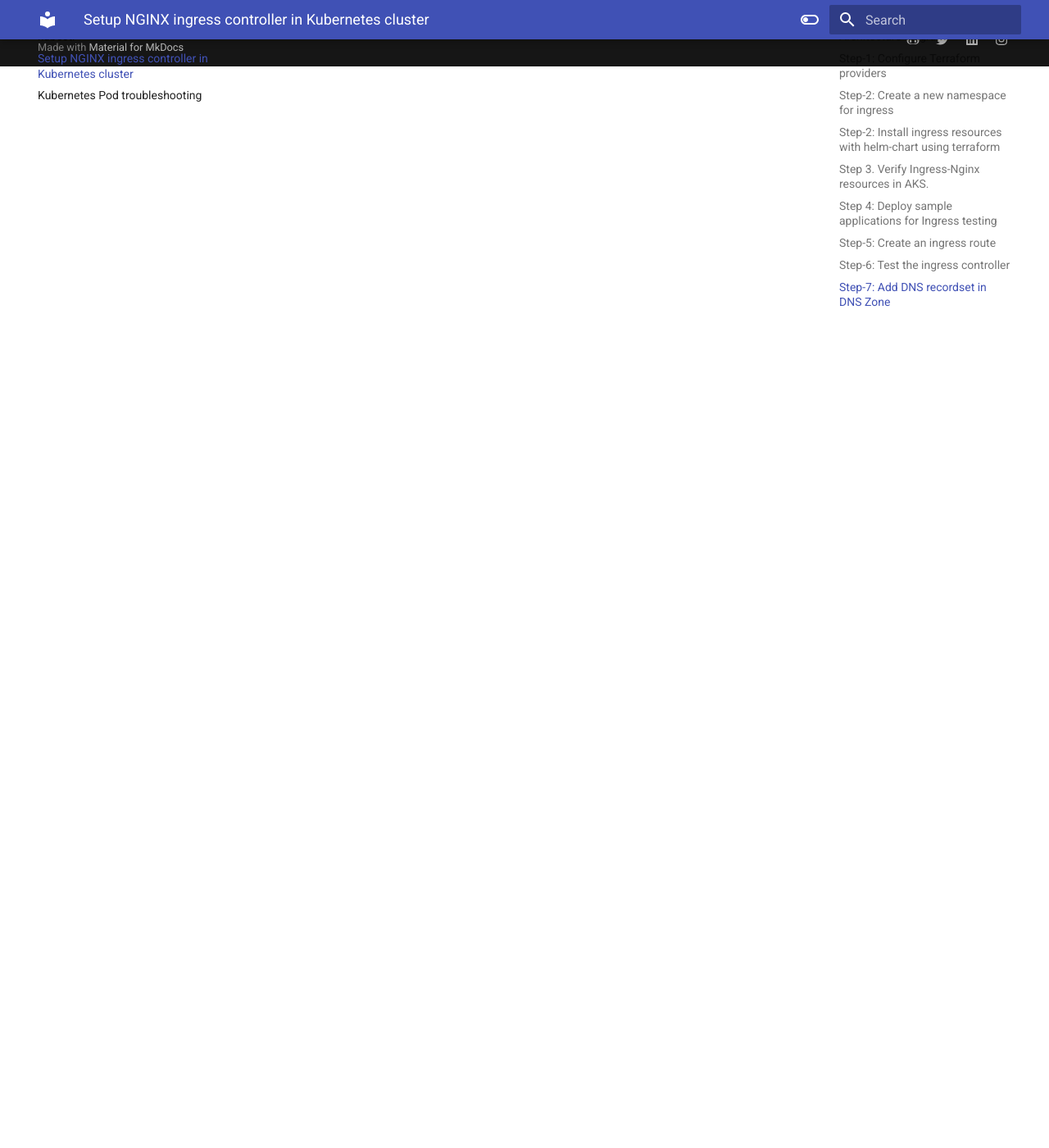
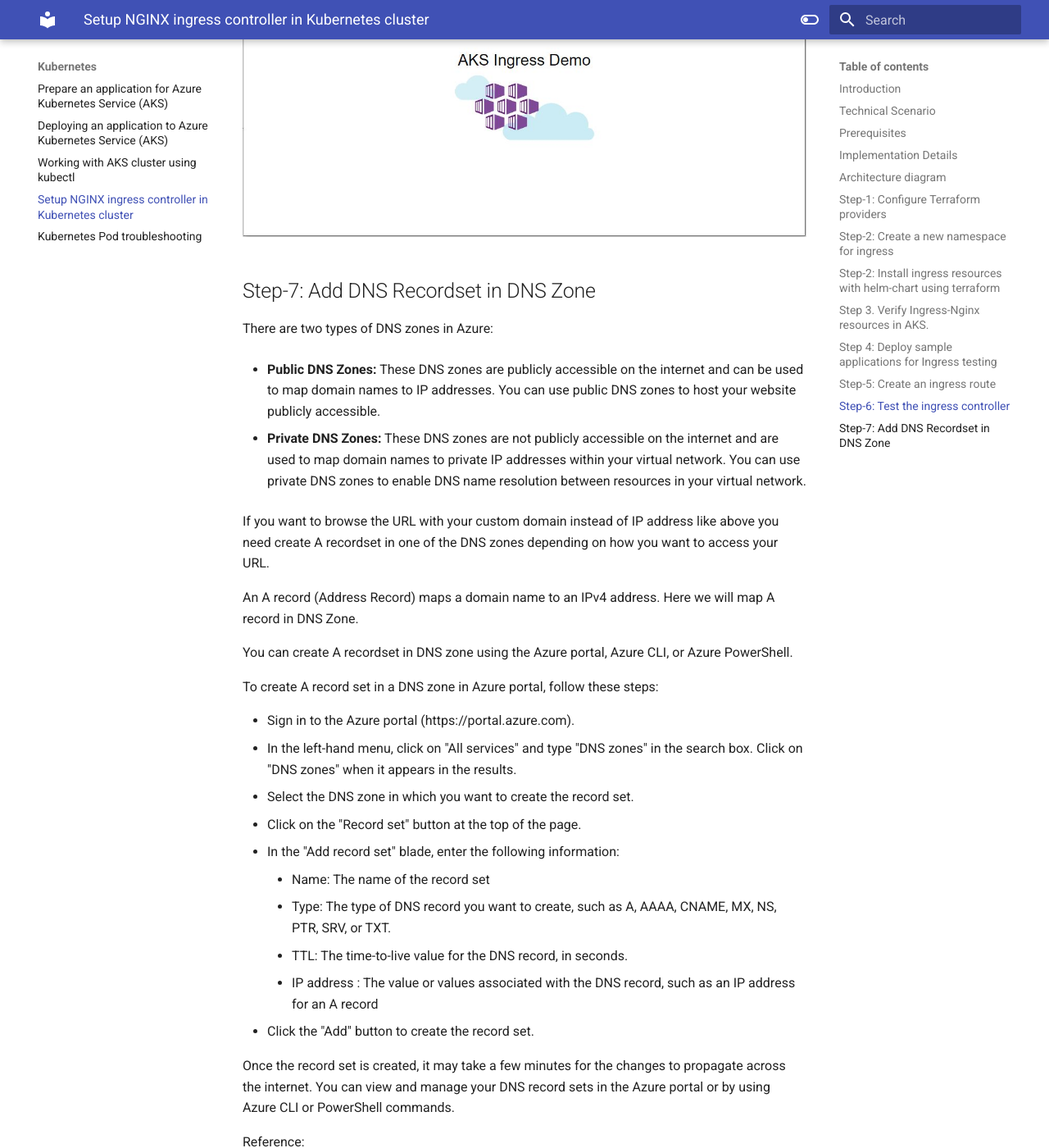
Before and after one commit to akeesari/micros-k8s, an MkDocs documentation site: the page built from docs/kubernetes/4-ingress-controller.md, in a window 1280 px wide and 1400 px high, scrolled down 14927 px. Shown: the whole window at 82% size. Built offline with MkDocs 1.6.1 and Material for MkDocs 9.7.7, drawn with Linux system fonts in a browser that asks for light colours; some of the changed text lies outside the part shown.

Commit message:
review of kubernetes chapters

````diff
--- a/docs/kubernetes/4-ingress-controller.md
+++ b/docs/kubernetes/4-ingress-controller.md
@@ -2,7 +2,11 @@
 
 ## Introduction
 
-An ingress controller is a piece of software that provides reverse proxy, configurable traffic routing, and TLS termination for Kubernetes services. Kubernetes ingress resources are used to configure the ingress rules and routes for individual Kubernetes services. When you use an ingress controller and ingress rules, a single IP address can be used to route traffic to multiple services in a Kubernetes cluster.
+NGINX Ingress Controller is a type of ingress controller, it is a piece of software (configuration) that manages incoming traffic to a Kubernetes cluster. It works as a reverse proxy and load balancer, routing incoming traffic to the appropriate Kubernetes services based on the rules defined in the ingress resources. When you use an ingress controller and ingress rules, a single IP address can be used to route traffic to multiple services in a Kubernetes cluster.
+
+Ingress resources are Kubernetes objects that define rules for routing incoming traffic to specific services. The NGINX Ingress Controller is responsible for reading and interpreting these rules and routing the traffic accordingly.
+
+The NGINX Ingress Controller is a popular choice for Kubernetes users because it is lightweight, highly scalable, and provides advanced features like SSL termination, rate limiting, and WebSockets support.
 
 ## Technical Scenario
 
@@ -11,14 +15,13 @@
 
 **Install ingress-nginx controller helm chart using terraform**
 
-Another requirement is to make sure that installation of Nginx ingress controller in AKS is completely automated using using pipelines, therefore Installation of ingress-nginx controller helm chart will be done using terraform.
+Another requirement here is to make sure that installation of Nginx ingress controller in AKS is completely automated, to fulfill this requirement we are going to use terraform configuration to install the ingress-nginx controller in our AKS.
 
-**Note:**
+!!! Note
+    There are two open source ingress controllers for Kubernetes based on Nginx:
 
-There are two open source ingress controllers for Kubernetes based on Nginx:
-
-- One is maintained by the Kubernetes community (kubernetes/ingress-nginx),
-- Second one is maintained by NGINX, Inc. (nginxinc/kubernetes-ingress).
+   - One is maintained by the Kubernetes community (kubernetes/ingress-nginx),
+   - Second one is maintained by NGINX, Inc. (nginxinc/kubernetes-ingress).
 
 Here we will be using the Kubernetes community ingress controller.
 
@@ -34,7 +37,7 @@
     - Kubectl provider
 - Install azure CLI - <https://learn.microsoft.com/en-us/cli/azure/install-azure-cli>
 - Install and setup kubectl - <https://kubernetes.io/docs/tasks/tools/install-kubectl-windows/>
-- install Helm client
+- Install Helm client
 - AKS cluster
 
 
@@ -103,15 +106,19 @@
 
 ## Step-1: Configure Terraform providers
 
-Installing ingress resources with Helm Chart using Terraform involves a few steps:
+In order to install any Helmcharts using terraform configuration we need to have following terraform providers.
 
-First, you need to have the necessary Terraform providers and Helm client installed on your local machine or the server where Terraform is being executed. You can install the necessary providers by adding the following code in your Terraform configuration file:
+- helm provider
+- Kubernetes provider
+- Kubectl provider
 
 The Helm Provider allows you to manage your Helm charts and releases as part of your Terraform-managed infrastructure. With the Helm Provider, you can define your charts as Terraform resources and manage their installation and updates through Terraform.
 
 With Terraform, you can manage the installation, upgrades, and deletion of your Helm charts in a repeatable, version-controlled manner. This can help simplify your infrastructure management, ensure consistency and repeatability, and reduce the chance of manual errors.
 
 **terraform providers**
+
+You can install the necessary providers by adding the following code in your Terraform configuration file:
 
 Let's update our existing `provider.tf` file with new kubernetes, helm and kubectl providers:
 
@@ -172,17 +179,19 @@
 }
 ```
 
+If you want to know more information about these provides, you can use following links for further reading.
+
 **helm provider**
 
-read this for more info -  <https://registry.terraform.io/providers/hashicorp/helm/latest/docs>
+more info -  <https://registry.terraform.io/providers/hashicorp/helm/latest/docs>
 
 **Kubernetes provider**
 
-read this for more info -  <https://registry.terraform.io/providers/hashicorp/kubernetes/latest/docs>
+more info -  <https://registry.terraform.io/providers/hashicorp/kubernetes/latest/docs>
 
 **Kubectl provider**
 
-read this for info - <https://registry.terraform.io/providers/gavinbunney/kubectl/latest/docs>
+more info - <https://registry.terraform.io/providers/gavinbunney/kubectl/latest/docs>
 
 **terraform init**
 
@@ -218,7 +227,7 @@
 ```
 ## Step-2: Create a new namespace for ingress
 
-Create a separate namespace for nginx-ingress where all ingress related resources will be created. let's create a file called `nginx-ingress.tf` and copy following configuration.
+Create a separate namespace for nginx-ingress so that ingress specific AKS resources together in one single namespace and logically isolated from other Kubernetes resources. let's create a file called `nginx-ingress.tf` and copy following terraform configuration.
 
 ``` tf title="nginx-ingress.tf"
 resource "kubernetes_namespace" "ingress" {
@@ -271,7 +280,9 @@
 
 ## Step-2: Install ingress resources with helm-chart using terraform
 
-We are going to get the helm chart details from official Nginx ingress ArtifactHUB website.
+Now it is time to install ingress helm chart in AKS cluster.
+
+We are going to get the ingress helm chart details from official Nginx ingress ArtifactHUB website.
 
 <https://artifacthub.io/packages/helm/ingress-nginx/ingress-nginx> - click on Install button and get following helm-chart details
 
@@ -281,7 +292,7 @@
 version    = "4.5.2"
 ```
 
-Create a Terraform module that deploys the Helm Chart. You can use the `helm_release` resource to install the Helm Chart:
+we are going to use the `helm_release` terraform resource to install the Helm Chart:
 
 ``` tf title="nginx-ingress.tf"
 # Install ingress helm chart using terraform
@@ -363,6 +374,7 @@
 
 ## Step 3. Verify Ingress-Nginx resources in AKS.
 
+Step-2 terraform output shows that helm chart installation is successful therefore in this step we can validate Ingress-Nginx installation by running following commands.
 
 **Connect to AKS cluster**
 
@@ -453,11 +465,17 @@
 kubectl get clusterrole -n ingress
 kubectl get clusterrolebinding -n ingress
 kubectl get CustomResourceDefinition -n ingress
+```
 
-```
+outputs from above commands shows that Nginx ingress controller is installed correctly in our AKS cluster and ready to use by deploying a application in AKS.
 ## Step 4: Deploy sample applications for Ingress testing
 
-To see the ingress controller in action, we are going to use demo applications listed here and apply using kubectl in AKS- <https://learn.microsoft.com/en-us/azure/aks/ingress-basic?tabs=azure-powershell>
+Since we confirmed that Nginx ingress controller is successfully install in our AKS, we can now deploy few Microservices which we built in Microservices chapter and test the Ingress controller to make sure it is routing the request to our backend AKS cluster services.
+
+for now I am going to use sample demo applications from MSDN document and test the ingress controller.
+
+reference - <https://learn.microsoft.com/en-us/azure/aks/ingress-basic?tabs=azure-powershell>
+
 
 Create an `aks-helloworld-one.yaml` file and copy in the following example YAML:
 
@@ -640,13 +658,15 @@
 hello-world-ingress          nginx   *       20.121.154.157   80      7h59m
 hello-world-ingress-static   nginx   *       20.121.154.157   80      7h58m
 ```
-
-verify same static IP (20.121.154.157) address assigned to both applications here.
+!!! Note
+    Verify same static IP (20.121.154.157) address assigned to both applications here.
 
 
 ## Step-6: Test the ingress controller
 
-To test the routes for the ingress controller, browse to the two applications.
+To test the routes for the ingress controller, browse two applications with path prefix mentioned in the ingress.
+
+for example
 
 hello-world-one app
 
@@ -659,14 +679,38 @@
 hello-world-twp app
 
 <http://20.121.154.157/hello-world-two/>
+
 ![image.jpg](images/image-6.jpg)
 
 
-## Step-7: Add DNS recordset in DNS Zone
+## Step-7: Add DNS Recordset in DNS Zone
+
+There are two types of DNS zones in Azure:
+
+- **Public DNS Zones:** These DNS zones are publicly accessible on the internet and can be used to map domain names to IP addresses. You can use public DNS zones to host your website publicly accessible.
+
+- **Private DNS Zones:** These DNS zones are not publicly accessible on the internet and are used to map domain names to private IP addresses within your virtual network. You can use private DNS zones to enable DNS name resolution between resources in your virtual network.
+
+If you want to browse the URL with your custom domain instead of IP address like above you need create A recordset in one of the DNS zones depending on how you want to access your URL.
 
 An A record (Address Record) maps a domain name to an IPv4 address. Here we will map A record in DNS Zone.
 
+You can create A recordset in DNS zone using the Azure portal, Azure CLI, or Azure PowerShell.
 
+To create A record set in a DNS zone in Azure portal, follow these steps:
+
+- Sign in to the Azure portal (https://portal.azure.com).
+- In the left-hand menu, click on "All services" and type "DNS zones" in the search box. Click on "DNS zones" when it appears in the results.
+- Select the DNS zone in which you want to create the record set.
+- Click on the "Record set" button at the top of the page.
+- In the "Add record set" blade, enter the following information:
+    - Name: The name of the record set
+    - Type: The type of DNS record you want to create, such as A, AAAA, CNAME, MX, NS, PTR, SRV, or TXT.
+    - TTL: The time-to-live value for the DNS record, in seconds.
+    - IP address : The value or values associated with the DNS record, such as an IP address for an A record
+- Click the "Add" button to create the record set.
+
+Once the record set is created, it may take a few minutes for the changes to propagate across the internet. You can view and manage your DNS record sets in the Azure portal or by using Azure CLI or PowerShell commands.
 
 <!-- **Install cert-manager**
 
````
Also changed, not shown: other parts of docs/kubernetes/4-ingress-controller.md (+1 -1 lines), docs/kubernetes/1-prepare-app.md (+4 -6 lines), docs/kubernetes/2-deploy-app.md (+27 -6 lines), docs/kubernetes/3-working-with-aks.md (+11 -7 lines).
